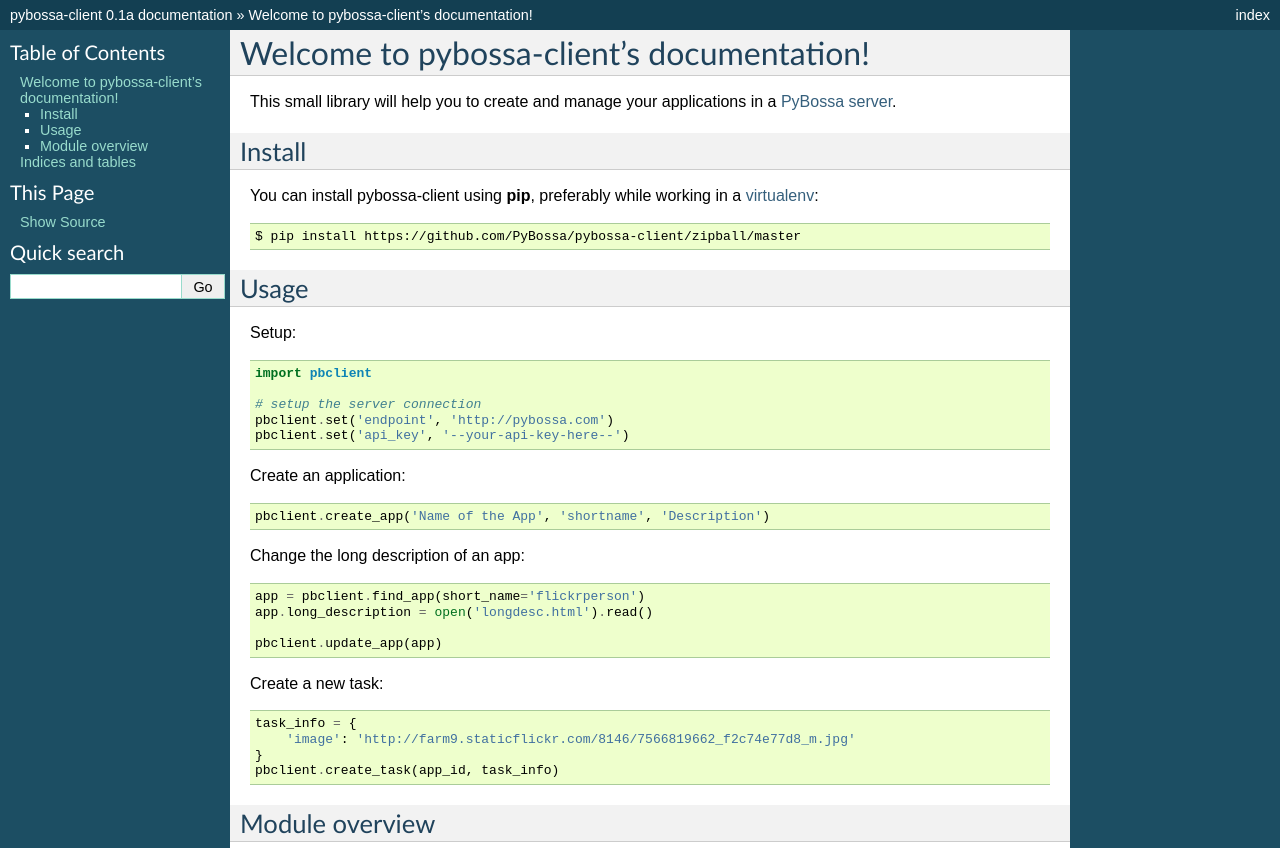
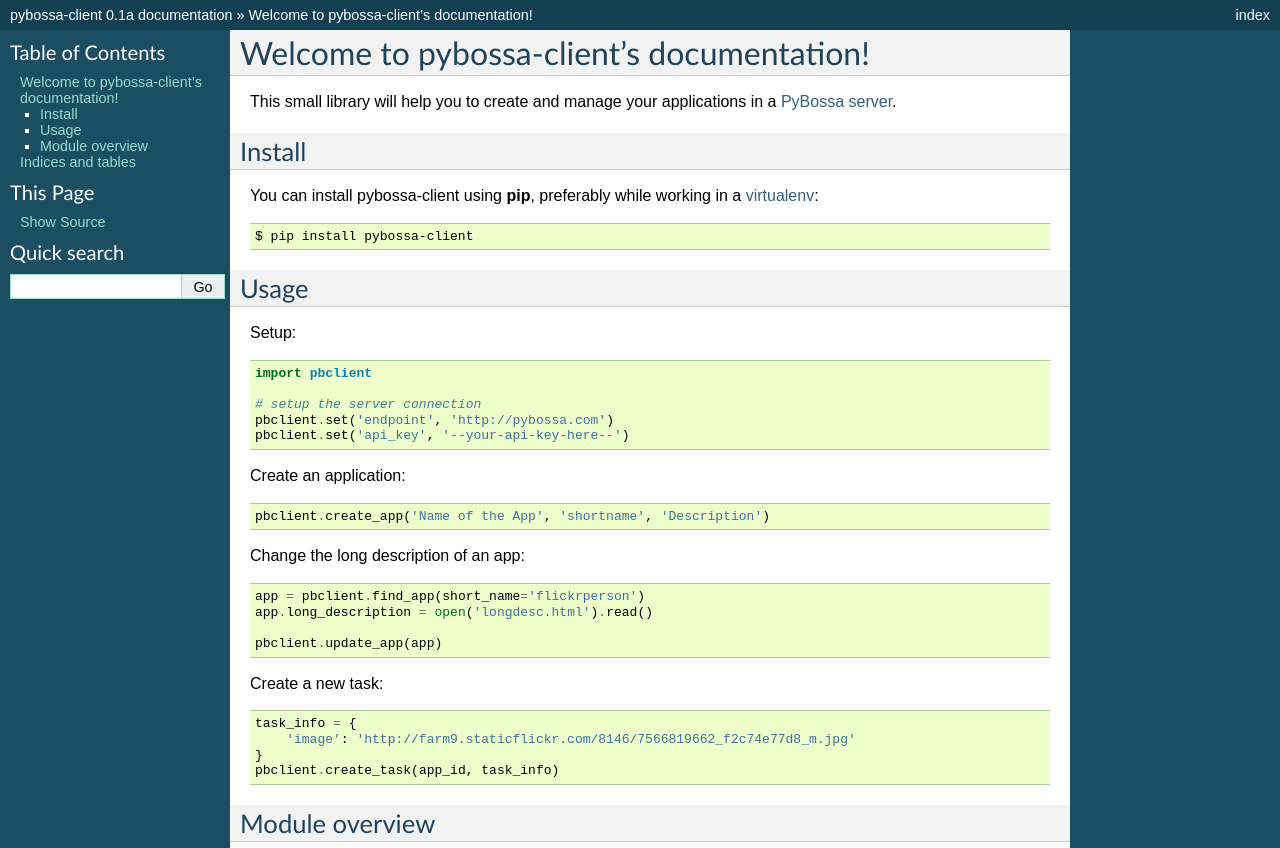
Before and after one commit to Scifabric/pybossa-client, a Sphinx documentation site: the page built from docs/index.rst, in a window 1280 px wide, cut to the strip 0-848 px from the top of the page. Built offline with Sphinx 7.4.7, drawn with Linux system fonts in a browser that asks for light colours; some of the changed lines change nothing that is shown.

Commit message:
Update installation methods.

```diff
--- a/docs/index.rst
+++ b/docs/index.rst
@@ -15,7 +15,7 @@
 You can install pybossa-client using **pip**, preferably while working in a
 `virtualenv <http://www.virtualenv.org/en/latest/index.html>`_::
 
-    $ pip install https://github.com/PyBossa/pybossa-client/zipball/master
+    $ pip install pybossa-client
 
 Usage
 -----
```
